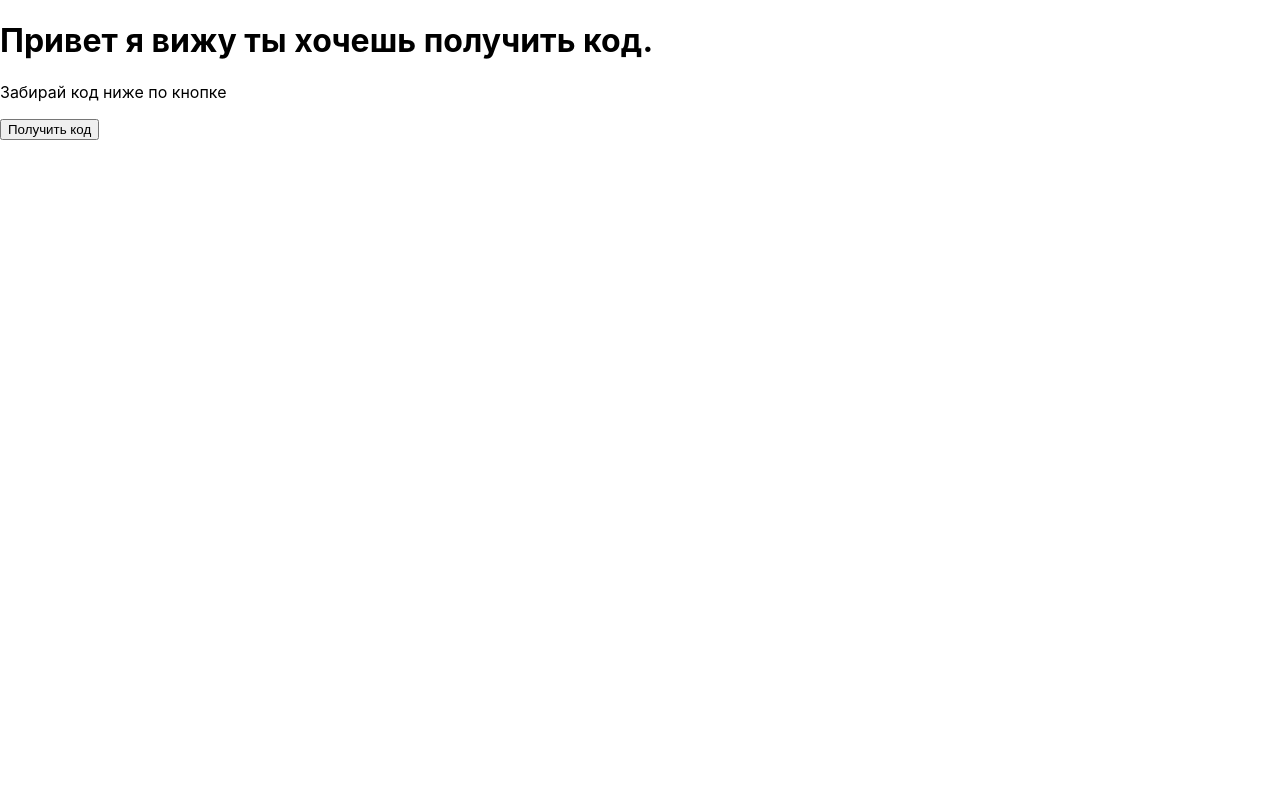
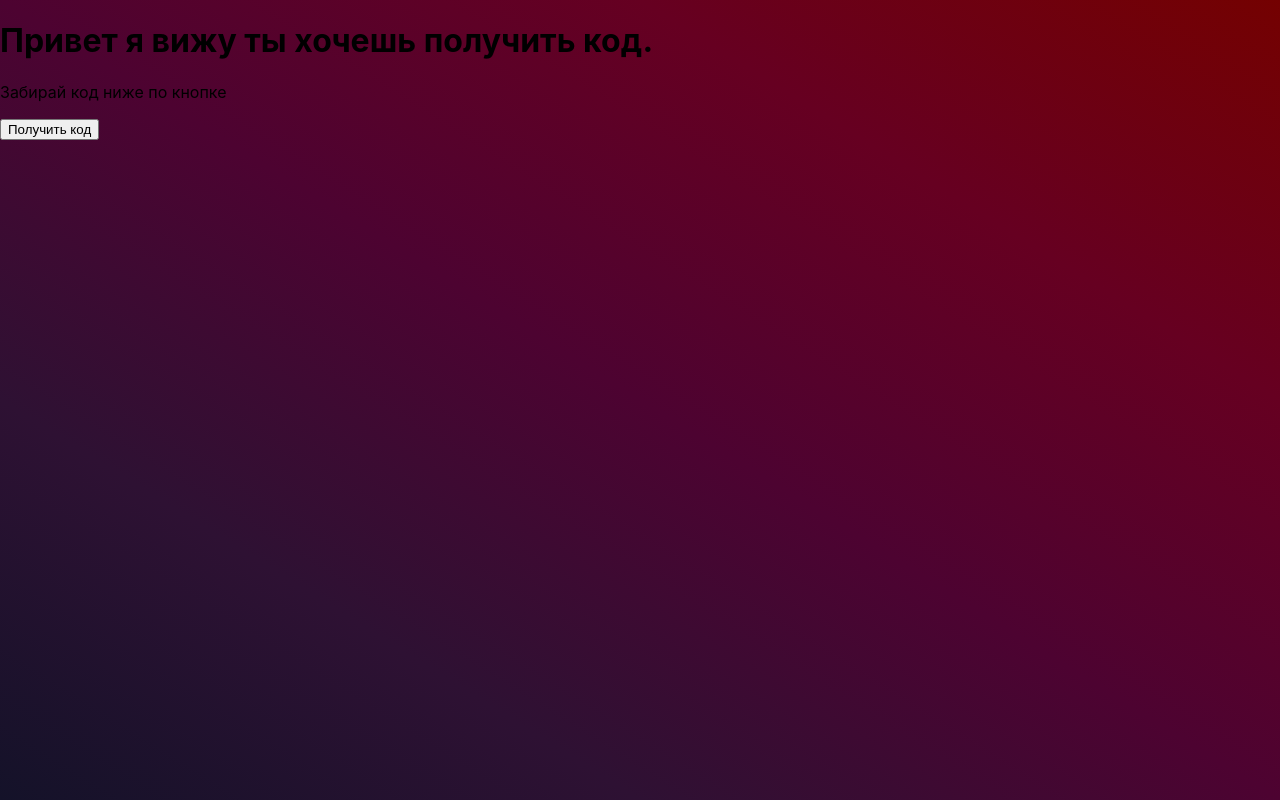
Before and after one commit to 1neye/CheckYtSubscription, a React (Create React App) app in the folder client/: page / in a window 1280 px wide. Built offline with nearby package versions, Linux system fonts and the light colour scheme; what gapi-script would draw is missing.

Commit message:
some code

```diff
--- a/client/src/App.css
+++ b/client/src/App.css
@@ -1,5 +1,14 @@
 .App {
   text-align: center;
+}
+
+body {
+  display: flex;
+
+  width: 100%;
+  height: 100vh;
+
+  background-image: linear-gradient(to left bottom, #740101, #660021, #4d0331, #2e1133, #141229);
 }
 
 .App-logo {
```
